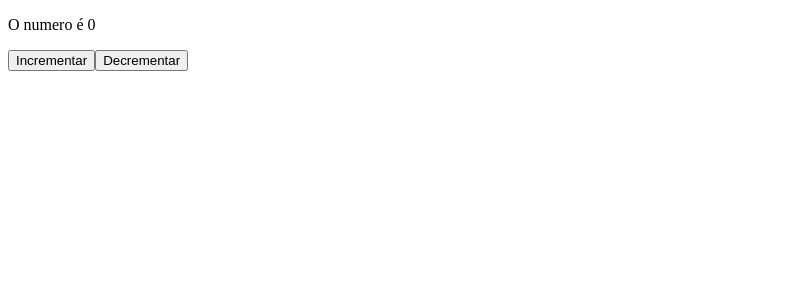
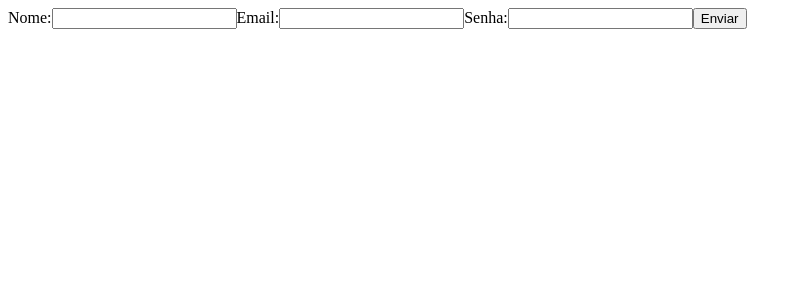
Before and after one commit to diegoddn/Aprendendo-React, a React (Vite) app in the folder projeto-react/: page / in a window 1280 px wide. Shown: the top 300 px of the page, without its empty margins (0-802 px from the left). Built offline with nearby package versions, Linux system fonts and the light colour scheme.

Commit message:
aula input controlados

```diff
--- a/projeto-react/src/App.jsx
+++ b/projeto-react/src/App.jsx
@@ -1,20 +1,41 @@
 import { useState } from "react";
 
 function App() {
-  const [valor, setValor] = useState(0);
+  const [nome, setNome] = useState("");
+  const [email, setEmail] = useState("");
+  const [senha, setSenha] = useState("");
 
-  const incrementarNumero = () => {
-    setValor(valor + 1);
+  const handleNome = (event) => {
+    setNome(event.target.value);
   };
-  const decrementarNumero = () => {
-    setValor(valor - 1);
+
+  const handleEmail = (event) => {
+    setEmail(event.target.value);
   };
+
+  const handleSenha = (event) => {
+    setSenha(event.target.value);
+  };
+
+  function enviarInformacoes(event) {
+    event.preventDefault();
+    console.log(nome, email, senha);
+  }
 
   return (
     <div>
-      <p>O numero é {valor}</p>
-      <button onClick={incrementarNumero}>Incrementar</button>
-      <button onClick={decrementarNumero}>Decrementar</button>
+      <form onSubmit={enviarInformacoes}>
+        <label>Nome:</label>
+        <input type="text" value={nome} onChange={handleNome} />
+
+        <label>Email:</label>
+        <input type="email" value={email} onChange={handleEmail} />
+
+        <label>Senha:</label>
+        <input type="password" value={senha} onChange={handleSenha} />
+
+        <button type="submit">Enviar</button>
+      </form>
     </div>
   );
 }
```
